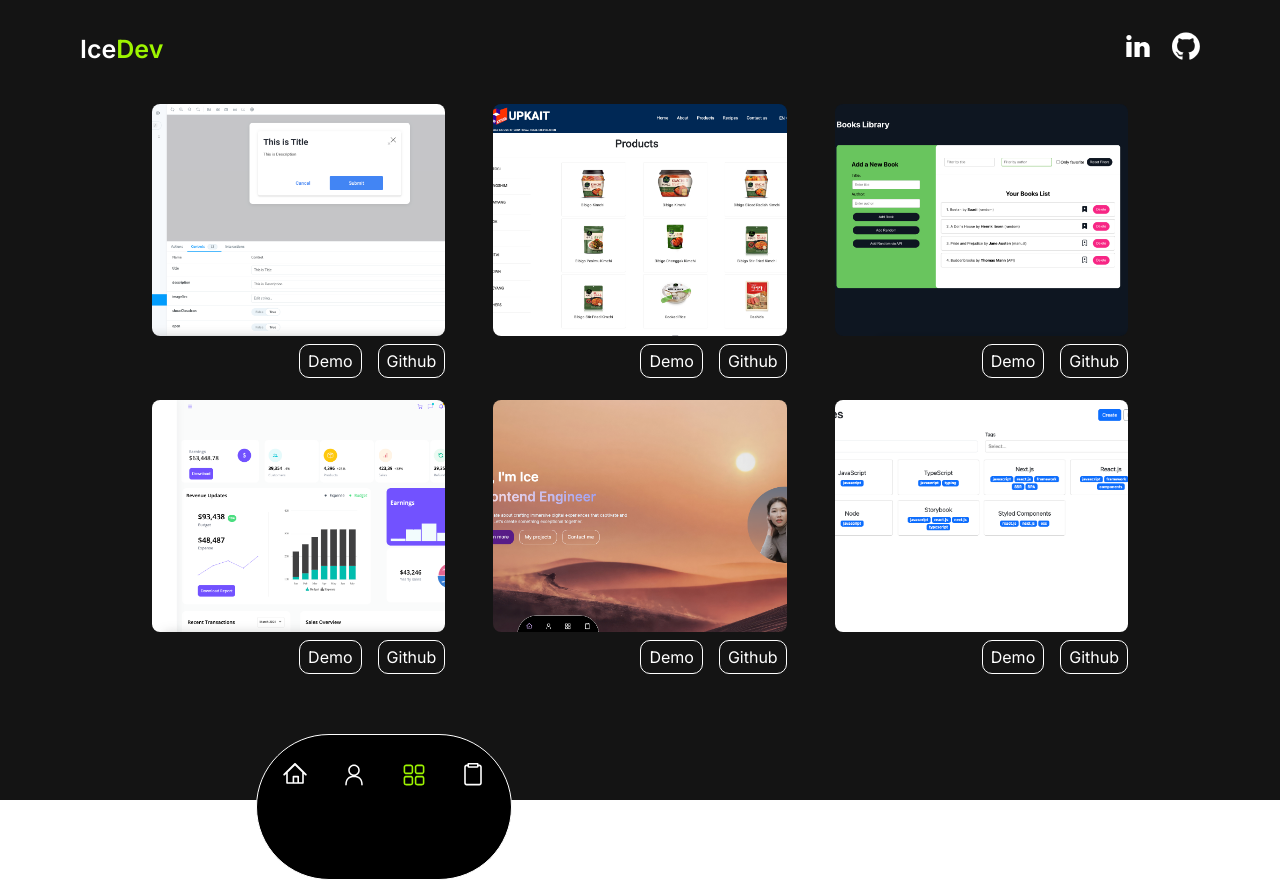
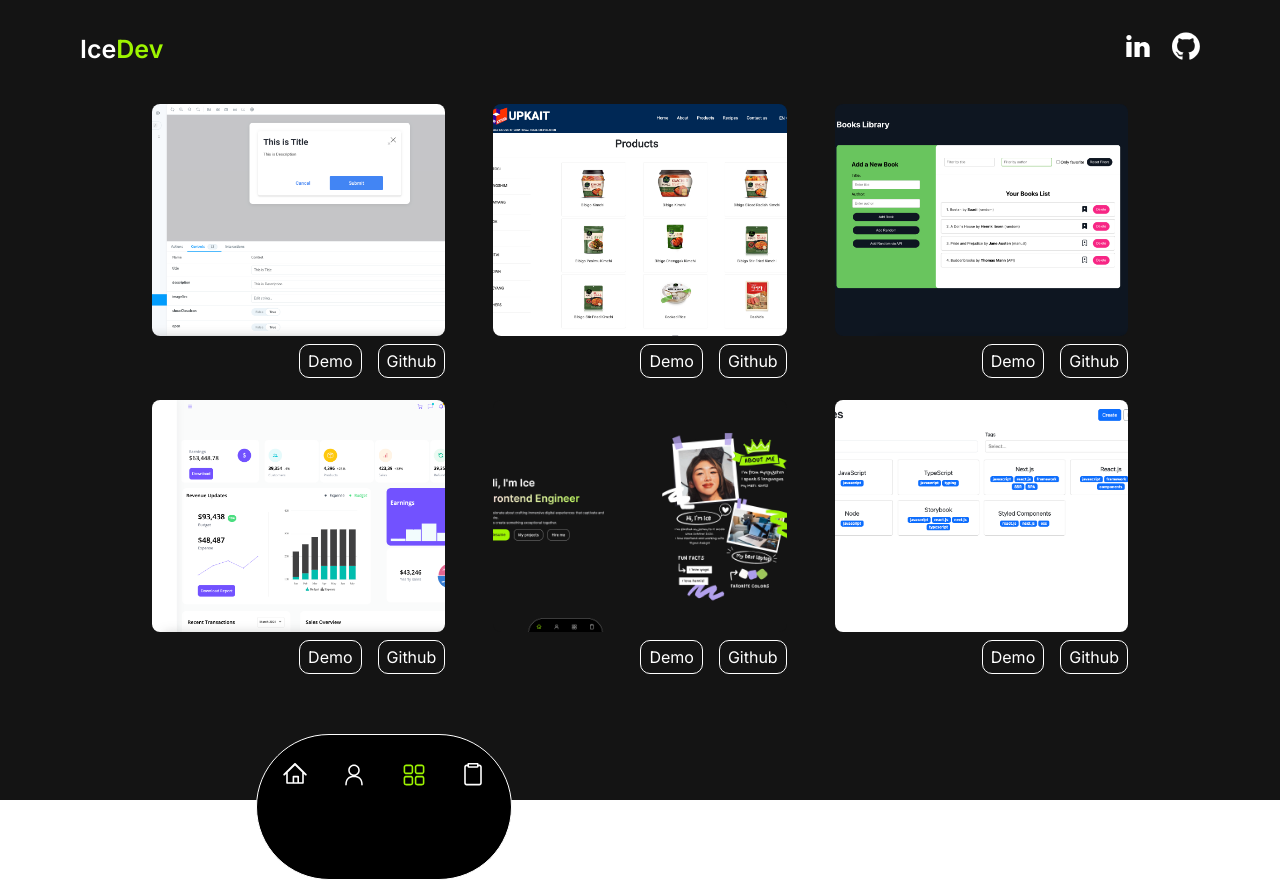
Before and after one commit to alive2020/next-portfolio, a Next.js app: page /my-projects in a window 1280 px wide. Built offline with nearby package versions, Linux system fonts and the light colour scheme.

Commit message:
update: projects img

```diff
--- a/constants/index.ts
+++ b/constants/index.ts
@@ -135,7 +135,7 @@ export const Projects = [
   {
     title: "Nextjs Portfolio",
     text: "Frontend Engineer Portfolio on Next.js / Tailwind / Framer Motion / Typescript ",
-    src: "/NextPortfolio.png",
+    src: "/MyPortfolio.png",
     urlProject: "https://main--ice-portfolio-next.netlify.app/",
     urlGithub: "https://github.com/alive2020/next-portfolio",
   },
```
Also changed, not shown: public/MyPortfolio.png (added), public/NextPortfolio.png (deleted).
